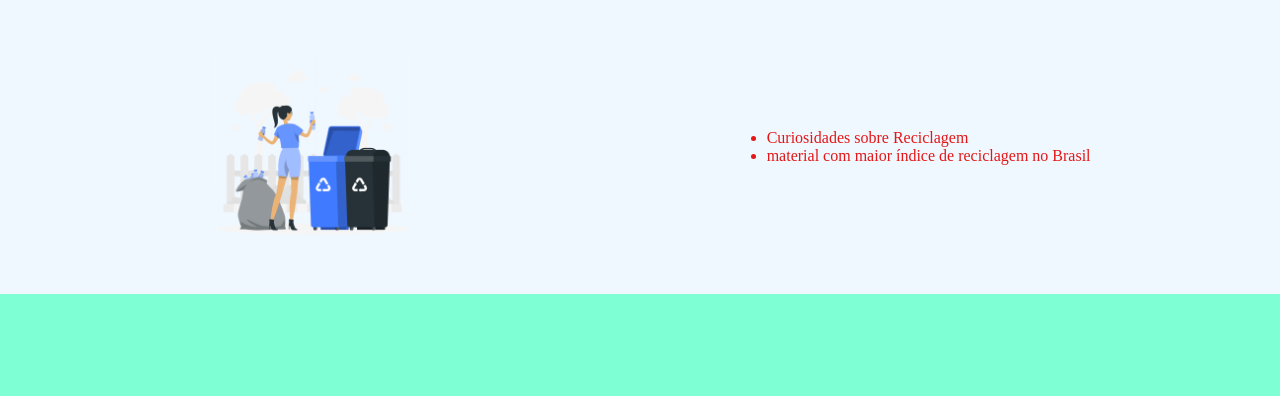
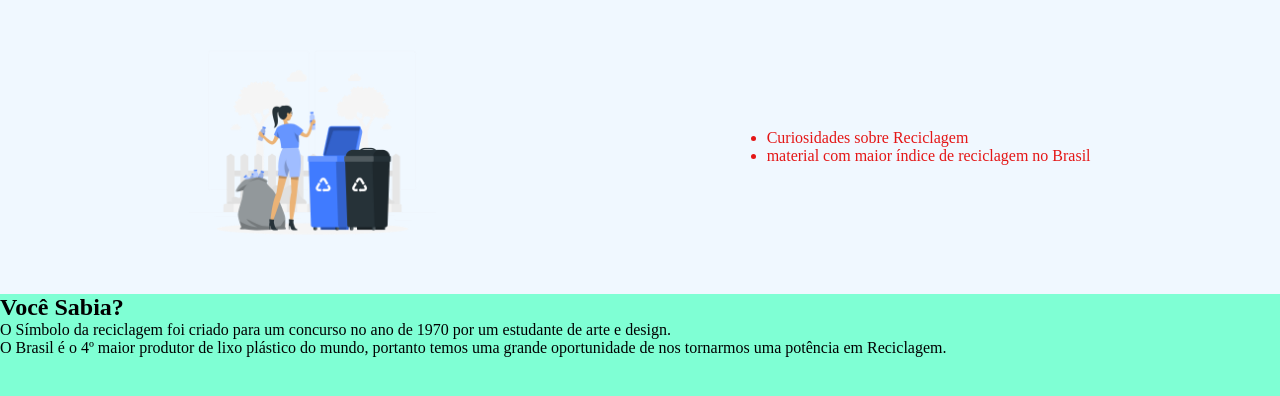
Before and after one commit to eidecereja/agrinho, a plain HTML site: page index.html in a window 1280 px wide. Drawn offline with Linux system fonts and the light colour scheme.

Commit message:
incluindo texto

```diff
--- a/index.html
+++ b/index.html
@@ -14,6 +14,12 @@
             <li class="cabecalho-lista-item">material com maior índice de reciclagem no Brasil</li>
         </ul>
     </header>
+    <section class="escola">
+        <div class="escola-div-conteudo">
+        <h2 class="escola-titulo">Você Sabia?</h2>
+        <p class="escola-texto-um">O Símbolo da reciclagem foi criado para um concurso no ano de 1970 por um estudante de arte e design.</p>
+        <p class="escola-texto-dois">O Brasil é o 4º maior produtor de lixo plástico do mundo, portanto temos uma grande oportunidade de nos tornarmos uma potência em Reciclagem.</p>
+</div>
 
 </body>
 </html>
```
